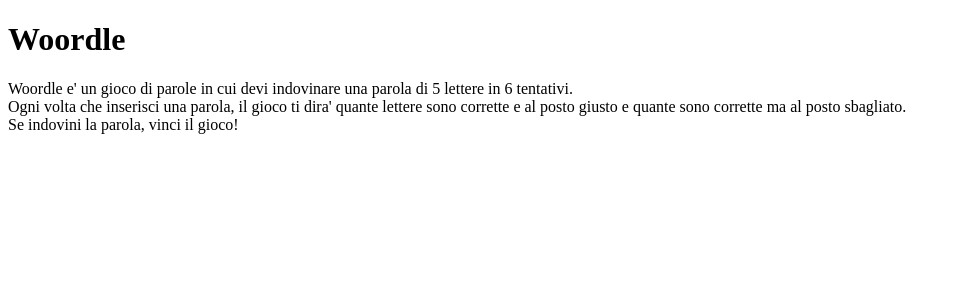
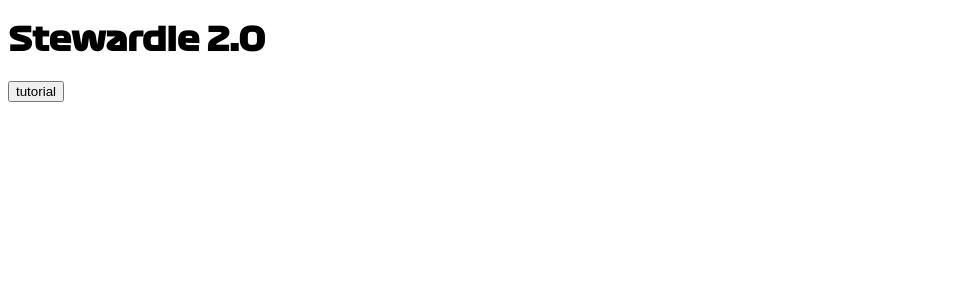
Before and after one commit to TommyisTommy1/Progetto_di_sistemi_2024_2025, a PHP site: page /archivio_videogiochi/woordle/woordle.html in a window 1280 px wide. Shown: the top 300 px of the page, without its empty margins (0-961 px from the left). Run offline with PHP 8.4, Linux system fonts and the light colour scheme.

Commit message:
modificato woordle

```diff
--- a/progetto_Sistemi_fineAnno_2024_2025/sito_Progetto/archivio_videogiochi/woordle/css/style.css
+++ b/progetto_Sistemi_fineAnno_2024_2025/sito_Progetto/archivio_videogiochi/woordle/css/style.css
@@ -3,3 +3,53 @@
 */
 
 /* Questo e' un commento */
+
+@font-face {
+    font-family: 'FormulaOne';
+    src: url('fonts/Formula1-Bold.woff') format('woff');
+    font-weight: normal;
+    font-style: normal;
+}
+
+h1{
+    font-family: 'FormulaOne', sans-serif;
+
+}
+
+/* Lo stile per la finestra modale */
+.modal {
+    display: none; /* La finestra modale è nascosta di default */
+    position: fixed;
+    z-index: 1; /* Assicura che la finestra modale sia sopra il contenuto della pagina */
+    left: 0;
+    top: 0;
+    width: 100%;
+    height: 100%;
+    overflow: auto; /* Se la finestra è troppo grande, consente di scorrere */
+    background-color: rgba(0, 0, 0, 0.4); /* Colore di sfondo trasparente per il buio dello sfondo */
+}
+
+/* Lo stile per il contenuto della finestra modale */
+.modal-content {
+    background-color: white;
+    margin: 15% auto;
+    padding: 20px;
+    border: 1px solid #888;
+    width: 80%; /* Puoi modificare la larghezza della finestra */
+    max-width: 600px;
+}
+
+/* Stile per il pulsante di chiusura */
+.close {
+    color: #aaa;
+    float: right;
+    font-size: 28px;
+    font-weight: bold;
+}
+
+.close:hover,
+.close:focus {
+    color: black;
+    text-decoration: none;
+    cursor: pointer;
+}
--- a/progetto_Sistemi_fineAnno_2024_2025/sito_Progetto/archivio_videogiochi/woordle/js/script.js
+++ b/progetto_Sistemi_fineAnno_2024_2025/sito_Progetto/archivio_videogiochi/woordle/js/script.js
@@ -0,0 +1,21 @@
+// Ottieni gli elementi della finestra modale e i pulsanti
+const modal = document.getElementById("modal");
+const openModalBtn = document.getElementById("openModalBtn");
+const closeModalBtn = document.getElementById("closeModalBtn");
+
+// Quando clicchi sul pulsante, la finestra modale si apre
+openModalBtn.onclick = function() {
+    modal.style.display = "block";
+}
+
+// Quando clicchi sulla "x" per chiudere, la finestra modale si chiude
+closeModalBtn.onclick = function() {
+    modal.style.display = "none";
+}
+
+// Quando clicchi fuori dalla finestra modale, essa si chiude
+window.onclick = function(event) {
+    if (event.target == modal) {
+        modal.style.display = "none";
+    }
+}
--- a/progetto_Sistemi_fineAnno_2024_2025/sito_Progetto/archivio_videogiochi/woordle/woordle.html
+++ b/progetto_Sistemi_fineAnno_2024_2025/sito_Progetto/archivio_videogiochi/woordle/woordle.html
@@ -13,23 +13,21 @@
 
     <!-- Titolo della Pagina web con decorazioni date dalla classe titoloPaginaWeb all'interno del Css -->
     <h1 class="titoloPaginaWeb">
-        Woordle
+        Stewardle 2.0
     </h1>
 
     <!-- Divisore per indicare la descrizione del gioco -->
     <div class="descrizioneGioco">
+        <button id="openModalBtn">tutorial</button>
 
-        <!-- Paragrafo con la descrizione del gioco -->
-        <p>
-            Woordle e' un gioco di parole in cui devi indovinare
-            una parola di 5 lettere in 6 tentativi.
-            <br>
-            Ogni volta che inserisci una parola, il gioco ti dira'
-            quante lettere sono corrette e al posto giusto e quante
-            sono corrette ma al posto sbagliato.
-            <br>
-            Se indovini la parola, vinci il gioco!
-        </p>
+        <!-- Finestra modale -->
+        <div id="modal" class="modal">
+            <div class="modal-content">
+                <span id="closeModalBtn" class="close">&times;</span>
+                <h2>tutorial title</h2>
+                <p>tutorial text.</p>
+            </div>
+        </div>
     </div>
 
     <!-- Divisore per indicare il gioco -->
```
Also changed, not shown: progetto_Sistemi_fineAnno_2024_2025/sito_Progetto/archivio_videogiochi/woordle/css/fonts/Formula1-Bold.woff (added), progetto_Sistemi_fineAnno_2024_2025/sito_Progetto/archivio_videogiochi/woordle/css/fonts/Formula1-Regular.woff (added), progetto_Sistemi_fineAnno_2024_2025/sito_Progetto/archivio_videogiochi/woordle/css/fonts/Formula1-Wide.woff (added).
